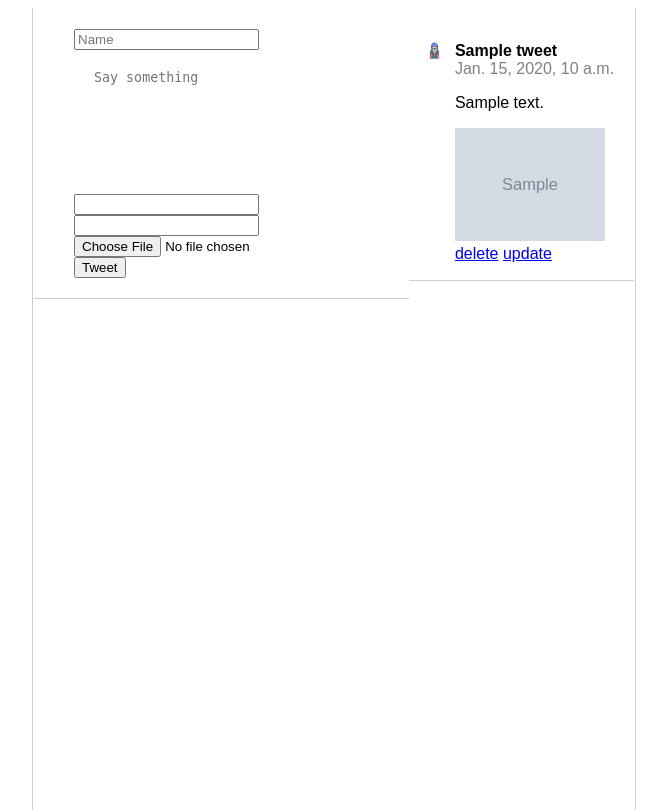
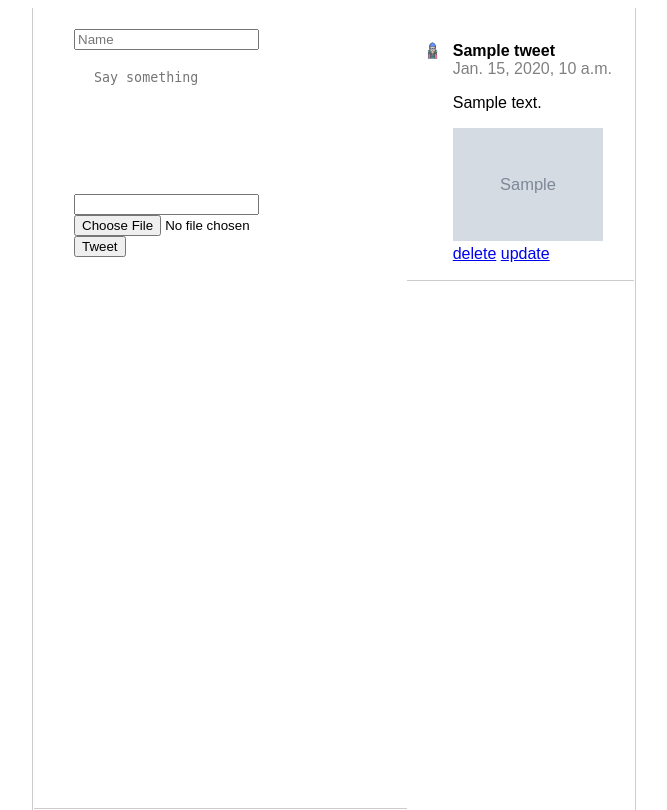
Before and after one commit to Soressa/Twitter_Clone, a Django app: template tweets/templates/tweets.html in a window 1280 px wide. Shown: the whole page, without its empty margins (306-973 px from the left). Run offline with Django 3.2, Linux system fonts and the light colour scheme; the template is opened without the code that fills it: most values are stand-ins (such as "Sample title", 1, 10 or a date in 2020); grey boxes marked "Sample" are stand-in pictures.

Commit message:
removed some tweets.html code and style.css

```diff
--- a/tweets/static/css/style.css
+++ b/tweets/static/css/style.css
@@ -23,7 +23,7 @@ body{
 tweet
 *****************/
 
-.tweet_form .my-icon {
+.tweet_form {
     float: left;
     padding: 20px 40px;
     border-bottom: 1px solid #ccc;
--- a/tweets/templates/tweets.html
+++ b/tweets/templates/tweets.html
@@ -4,17 +4,14 @@
 {% load cloudinary %}
 <section class="content">
     <section class="tweet_form">
-        <section class="my-icon">
         <form method="POST" enctype="multipart/form-data">
             {% csrf_token %}
             <input type="text" name="name" placeholder="Name" required>
             <textarea name="body" placeholder="Say something" required></textarea>
-            <input class="bottom-area">
             <input class="mb-0">
             <input class="form-control form-control-sm" name="image" type="file">
-            <button type="submit">Tweet</button>
+            <input type="submit" value="Tweet">
         </form>
-        </section>
     </section>
     <section class="tweets">
         <ul>
```
